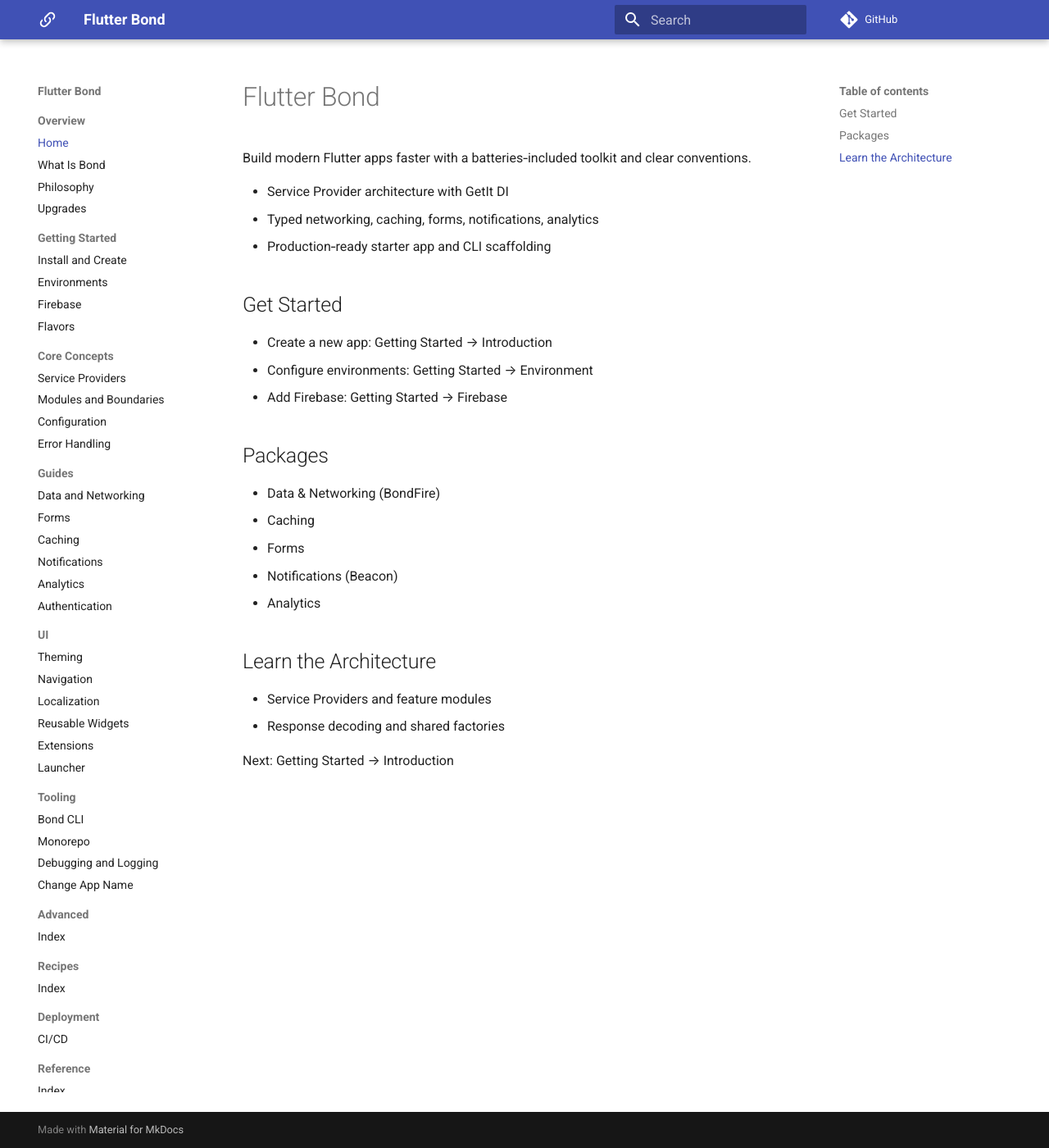
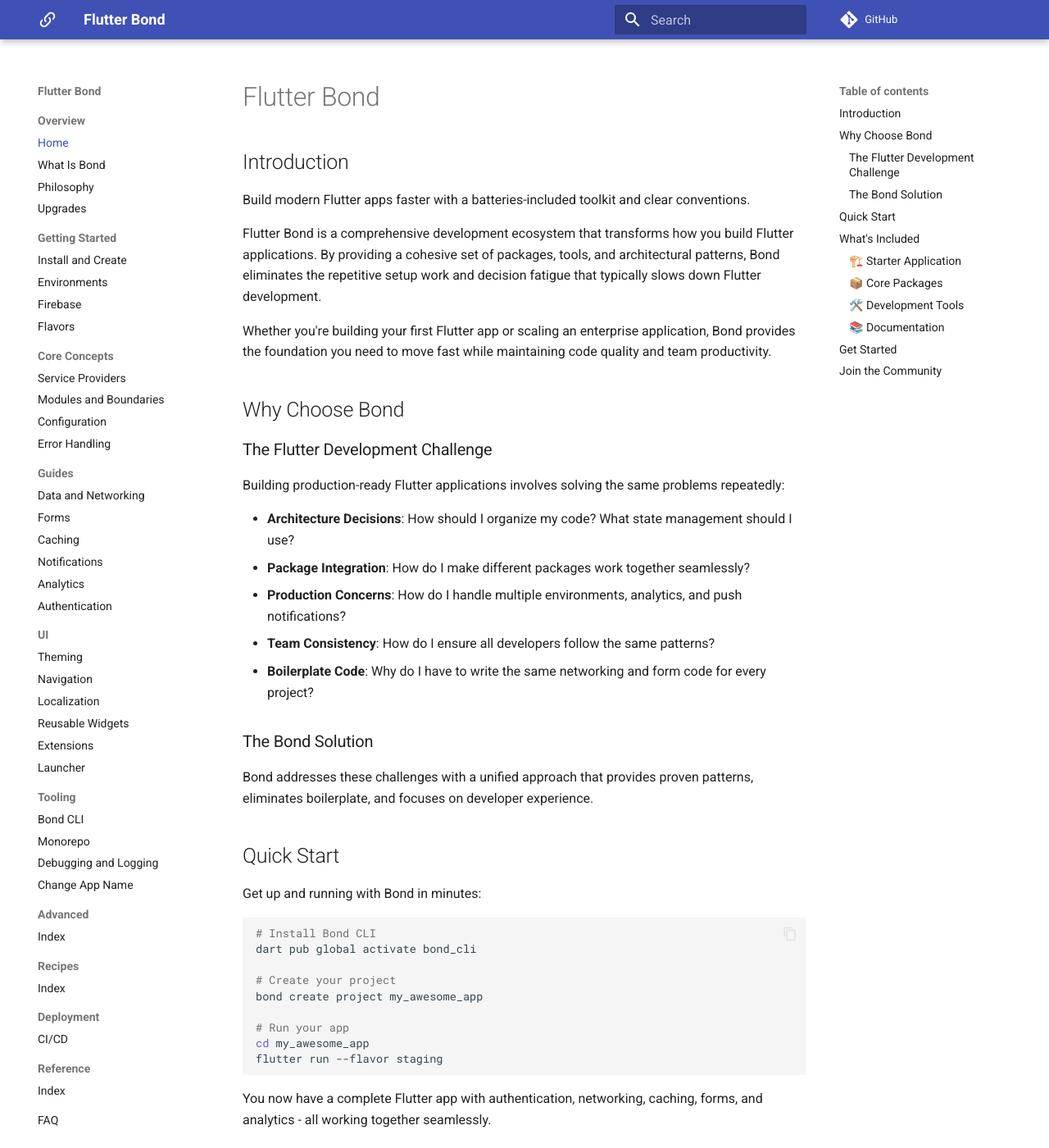
Before and after one commit to onestudio-co/bond-docs, an MkDocs documentation site: the page built from docs/index.md, in a window 1280 px wide and 1400 px high. Shown: the whole window at 82% size. Built offline with MkDocs 1.6.1 and Material for MkDocs 9.7.7, drawn with Linux system fonts in a browser that asks for light colours; comment, search, counter and statistics services are not loaded; some of the changed text lies outside the part shown.

Commit message:
docs: rewrite home page with comprehensive Laravel-style introduction and examples

````diff
--- a/docs/index.md
+++ b/docs/index.md
@@ -1,32 +1,72 @@
----
-title: Flutter Bond
----
-
 # Flutter Bond
 
-Build modern Flutter apps faster with a batteries‑included toolkit and clear conventions.
+## Introduction
 
-- Service Provider architecture with GetIt DI
-- Typed networking, caching, forms, notifications, analytics
-- Production‑ready starter app and CLI scaffolding
+Build modern Flutter apps faster with a batteries-included toolkit and clear conventions.
+
+Flutter Bond is a comprehensive development ecosystem that transforms how you build Flutter applications. By providing a cohesive set of packages, tools, and architectural patterns, Bond eliminates the repetitive setup work and decision fatigue that typically slows down Flutter development.
+
+Whether you're building your first Flutter app or scaling an enterprise application, Bond provides the foundation you need to move fast while maintaining code quality and team productivity.
+
+## Why Choose Bond
+
+### The Flutter Development Challenge
+
+Building production-ready Flutter applications involves solving the same problems repeatedly:
+
+- **Architecture Decisions**: How should I organize my code? What state management should I use?
+- **Package Integration**: How do I make different packages work together seamlessly?
+- **Production Concerns**: How do I handle multiple environments, analytics, and push notifications?
+- **Team Consistency**: How do I ensure all developers follow the same patterns?
+- **Boilerplate Code**: Why do I have to write the same networking and form code for every project?
+
+### The Bond Solution
+
+Bond addresses these challenges with a unified approach that provides proven patterns, eliminates boilerplate, and focuses on developer experience.
+
+## Quick Start
+
+Get up and running with Bond in minutes:
+
+```bash
+# Install Bond CLI
+dart pub global activate bond_cli
+
+# Create your project
+bond create project my_awesome_app
+
+# Run your app
+cd my_awesome_app
+flutter run --flavor staging
+```
+
+You now have a complete Flutter app with authentication, networking, caching, forms, and analytics - all working together seamlessly.
+
+## What's Included
+
+### 🏗️ Starter Application
+Complete Flutter app template with multi-environment setup, Firebase integration, and feature-based architecture.
+
+### 📦 Core Packages
+Specialized packages for networking (BondFire), caching, forms, notifications (Beacon), and analytics.
+
+### 🛠️ Development Tools
+Bond CLI for project creation, feature generation, and configuration management.
+
+### 📚 Documentation
+Comprehensive guides, tutorials, and examples for every aspect of Bond development.
 
 ## Get Started
 
-- Create a new app: Getting Started → Introduction
-- Configure environments: Getting Started → Environment
-- Add Firebase: Getting Started → Firebase
+Ready to transform your Flutter development experience?
 
-## Packages
+- **[Install and Create](/docs/getting-started)** - Create your first Bond project
+- **[Learn the Architecture](/docs/core-concepts)** - Understand Bond's patterns
+- **[Explore Packages](/docs/guides)** - Deep dive into Bond's capabilities
+- **[See Examples](/docs/recipes)** - Copy proven patterns for common scenarios
 
-- Data & Networking (BondFire)
-- Caching
-- Forms
-- Notifications (Beacon)
-- Analytics
+## Join the Community
 
-## Learn the Architecture
-
-- Service Providers and feature modules
-- Response decoding and shared factories
-
-Next: Getting Started → Introduction
+- [Discord](https://discord.gg/bond) - Get help and share projects
+- [GitHub](https://github.com/onestudio-co) - Contribute and report issues
+- [Newsletter](https://newsletter.bond.dev) - Monthly updates and tips
````
